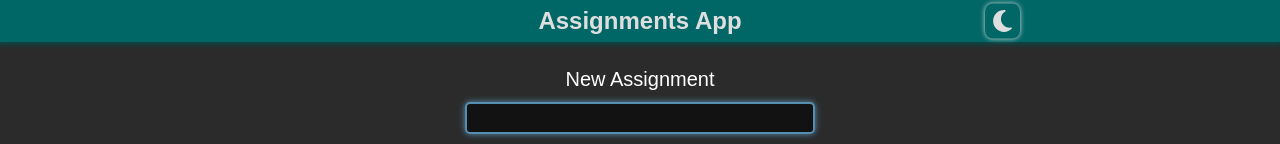
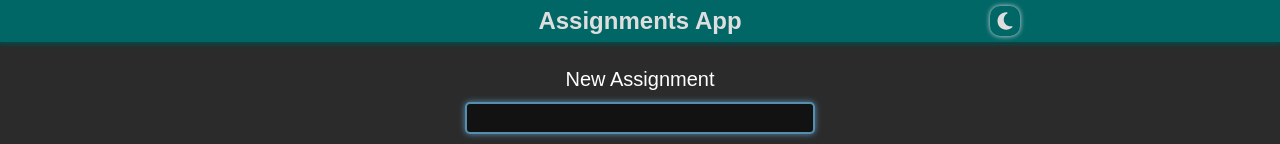
Before and after one commit to de-oz/vue-assignments-app, a Vue app: page / in a window 1280 px wide. Shown: the top 144 px of the page. Built offline with nearby package versions, Linux system fonts and the light colour scheme.

Commit message:
refactor: condense the code related to transitions and box-shadows by using classes and @extend

```diff
--- a/src/App.vue
+++ b/src/App.vue
@@ -247,17 +247,18 @@ ul {
   list-style: none;
 }
 
-.icon {
-  font-size: 2rem;
-  box-shadow: 0 0 1px currentcolor, inset 0 0 3px currentcolor;
-  border-radius: 8px;
+.btn {
+  border-radius: 1rem;
+  transition: background-color 0.3s;
   cursor: pointer;
 }
 
-.btn {
-  border: 2px solid currentcolor;
-  border-radius: 10px;
-  cursor: pointer;
+.icon {
+  @extend .btn;
+  width: 2rem;
+  font-size: 2rem;
+  padding: 0.5rem;
+  box-shadow: 0 0 5px currentcolor;
 }
 
 .fade {
--- a/src/components/AssignmentControls.vue
+++ b/src/components/AssignmentControls.vue
@@ -111,6 +111,7 @@ export default {
     padding: 0.5rem 0;
     flex: 1;
     white-space: nowrap;
+    border: 2px solid currentcolor;
 
     & + * {
       margin-left: 1rem;
@@ -121,7 +122,6 @@ export default {
       max-width: 60%;
       background-color: hsl(180, 100%, 28%);
       border-color: hsl(180, 100%, 10%);
-      transition: background-color 0.2s;
 
       &:hover {
         background-color: hsl(180, 100%, 15%);
@@ -131,7 +131,6 @@ export default {
     &--clear {
       background-color: hsl(0, 90%, 40%);
       border-color: hsl(0, 90%, 20%);
-      transition: background-color 0.2s;
 
       &:hover {
         background-color: hsl(0, 90%, 30%);
@@ -141,7 +140,6 @@ export default {
     &--check {
       background-color: hsl(120, 50%, 30%);
       border-color: hsl(120, 50%, 15%);
-      transition: background-color 0.2s;
 
       &:hover {
         background-color: hsl(120, 50%, 22%);
@@ -151,7 +149,6 @@ export default {
     &--uncheck {
       background-color: hsl(20, 100%, 50%);
       border-color: hsl(20, 100%, 20%);
-      transition: background-color 0.2s;
 
       &:hover {
         background-color: hsl(20, 100%, 30%);
--- a/src/components/AssignmentForm.vue
+++ b/src/components/AssignmentForm.vue
@@ -75,6 +75,7 @@ export default {
     outline: 0;
     border: 2px solid #558eaf;
     border-radius: 5px;
+    transition: background-color 0.3s;
 
     &:focus {
       box-shadow: 0 0 6px #558eaf;
@@ -90,7 +91,6 @@ export default {
     padding: 0.5rem 0;
     background-color: hsl(210, 60%, 40%);
     border: 2px solid hsl(210, 60%, 20%);
-    transition: background-color 0.2s;
 
     &:hover {
       background-color: hsl(210, 60%, 30%);
--- a/src/components/AssignmentHeader.vue
+++ b/src/components/AssignmentHeader.vue
@@ -41,15 +41,10 @@ header {
    }
 
    &__theme-toggle {
-      width: 2.5rem;
-      font-size: 2.5rem;
-      padding: 0.5rem;
       position: absolute;
       right: 2rem;
       top: 50%;
       transform: translateY(-50%);
-      box-shadow: 0 0 5px currentcolor;
-      transition: background-color 0.2s;
 
       &:hover {
          background-color: hsl(180, 100%, 32%);
--- a/src/components/AssignmentItem.vue
+++ b/src/components/AssignmentItem.vue
@@ -96,6 +96,7 @@ export default {
   cursor: move;
   border-radius: 2.5rem;
   box-shadow: 0 0 7px hsl(5, 100%, 70%);
+  transition: box-shadow 0.3s;
 
   &:hover {
     box-shadow: 0 0 7px 2px #999;
@@ -181,19 +182,15 @@ export default {
     transition: opacity 0.3s;
 
     * {
-      width: 2rem;
-      padding: 0.5rem;
       color: hsl(180, 100%, 25%);
       transition: color 0.3s;
 
       &:last-child:hover {
         color: hsl(0, 80%, 55%);
-        box-shadow: 0 0 5px currentcolor, inset 0 0 5px currentcolor;
       }
 
       &:first-child:hover {
         color: hsl(215, 100%, 45%);
-        box-shadow: 0 0 5px currentcolor, inset 0 0 5px currentcolor;
       }
     }
 
--- a/src/components/AssignmentTabs.vue
+++ b/src/components/AssignmentTabs.vue
@@ -1,7 +1,7 @@
 <template>
   <button
     type="button"
-    class="tabs__tab"
+    class="btn tabs__tab"
     :class="{ 'tabs__tab--selected': tab === currentTab }"
     :disabled="tab === currentTab"
     @click="$emit('update:currentTab', tab)">
@@ -23,13 +23,10 @@ export default {
 
 <style lang="scss" scoped>
 .tabs__tab {
-  display: inline-block;
   padding: 0.4rem 1rem;
   margin: 0 0.7rem;
-  border-radius: 5px;
+  border-radius: 0.5rem;
   text-transform: capitalize;
-  cursor: pointer;
-  transition: background-color 0.2s;
 
   &:hover {
     background-color: hsl(200, 10%, 65%);
```
